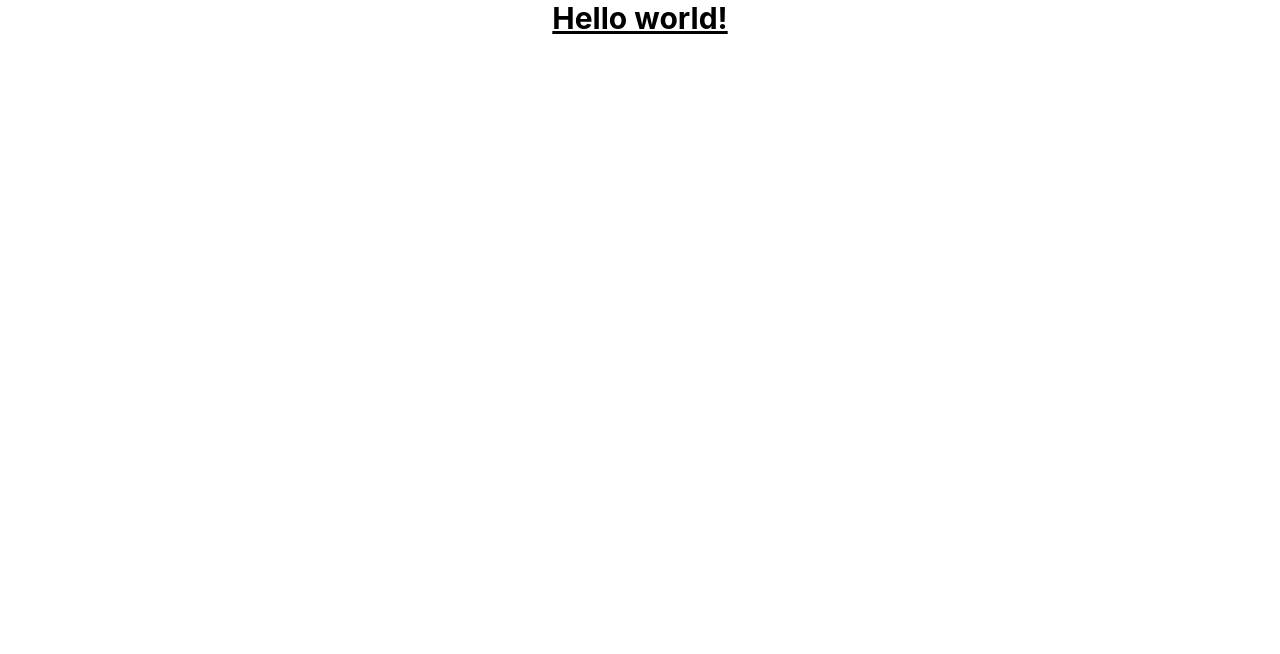
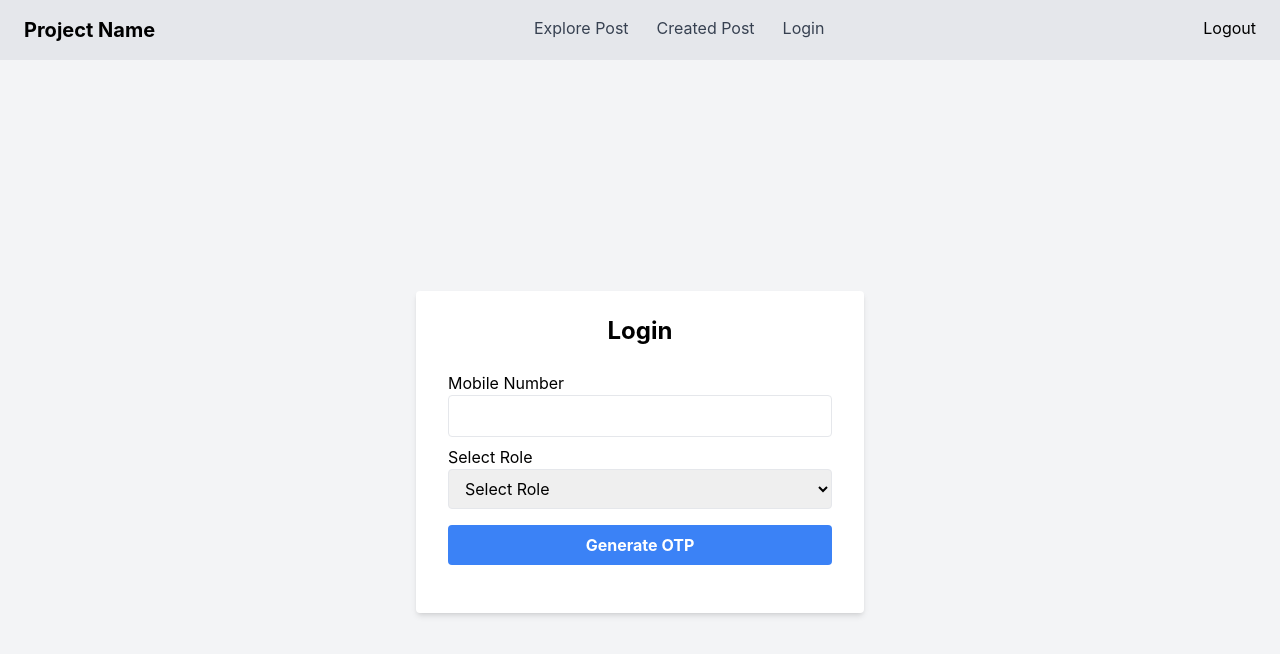
Before and after one commit to prins1085/React-Project, a React (Create React App) app: page /login in a window 1280 px wide. Shown: the top 654 px of the page. Built offline with nearby package versions, Linux system fonts and the light colour scheme.

Commit message:
Add Login Page Module

```diff
--- a/package.json
+++ b/package.json
@@ -6,10 +6,14 @@
     "@testing-library/jest-dom": "^5.16.5",
     "@testing-library/react": "^13.4.0",
     "@testing-library/user-event": "^13.5.0",
+    "formik": "^2.2.9",
     "react": "^18.2.0",
     "react-dom": "^18.2.0",
+    "react-router-dom": "^6.10.0",
     "react-scripts": "5.0.1",
-    "web-vitals": "^2.1.4"
+    "web-vitals": "^2.1.4",
+    "yup": "^1.1.1",
+    "yup-phone": "^1.3.2"
   },
   "scripts": {
     "start": "react-scripts start",
--- a/src/App.js
+++ b/src/App.js
@@ -1,11 +1,21 @@
+import { createBrowserRouter, RouterProvider } from "react-router-dom";
 import "./App.css";
+import Root from "./pages/Root";
+import Login from "./components/Login";
+import HomePage from './pages/HomePage'
+
+const router = createBrowserRouter([
+  {
+    path: "/",
+    element: <Root />,
+    children: [
+      { index: true, element: <HomePage /> },
+      { path: "login", element: <Login /> }],
+  },
+]);
 
 function App() {
-  return (
-    <div className="App">
-      <h1 className="text-3xl font-bold underline">Hello world!</h1>
-    </div>
-  );
+  return <RouterProvider router={router} />;
 }
 
 export default App;
--- /dev/null
+++ b/src/components/Login.js
@@ -0,0 +1,111 @@
+import React, { useState } from "react";
+import Input from "./UI/Input";
+import Button from "./UI/Button";
+import { useFormik } from "formik";
+import { LoginValidation } from "./LoginValidation";
+import { useNavigate } from "react-router-dom";
+
+const initialValues = {
+  mobile: "",
+  role: "",
+};
+
+const Login = () => {
+  const [generateOTP, setGenerateOTP] = useState("");
+  const [userOTP, setUserOTP] = useState("");
+  const [mobile, setMobile] = useState("");
+  const [role, setRole] = useState("");
+  const navigate = useNavigate();
+  const { values, errors, touched, handleBlur, handleChange, handleSubmit } =
+    useFormik({
+      initialValues,
+      validationSchema: LoginValidation,
+      onSubmit: (values, action) => {
+        const otp = Math.floor(1000 + Math.random() * 9000);
+        console.log(otp);
+        setGenerateOTP(otp);
+        setMobile(values.mobile);
+        setRole(values.role);
+      },
+    });
+
+  const OTPChangeHandler = (event) => {
+    setUserOTP(parseInt(event.target.value));
+  };
+
+  const LoginHandler = () => {
+    if (generateOTP === userOTP) {
+        let data = {mobile:mobile, role:role};
+
+      localStorage.setItem("login_data", JSON.stringify(data));
+      navigate("/");
+    }
+  };
+
+  return (
+    <div className="bg-gray-100">
+      <div className="flex justify-center items-center h-[100vh]">
+        <div className="w-full max-w-md">
+          {!generateOTP && (
+            <form
+              onSubmit={handleSubmit}
+              className="bg-white shadow-md rounded px-8 pt-6 pb-8 mb-4"
+            >
+              <h2 className="text-2xl font-bold mb-6 text-center">Login</h2>
+              <Input
+                type="number"
+                name="mobile"
+                id="mobile"
+                label="Mobile Number"
+                value={values.mobile}
+                onChange={handleChange}
+                onBlur={handleBlur}
+              />
+              {errors.mobile && touched.mobile && (
+                <p className="text-red-700 mb-3">{errors.mobile}</p>
+              )}
+              <div className="mb-4">
+                <label className="mb-2" htmlFor="selectRole">
+                  Select Role
+                </label>
+                <select
+                  className="border rounded w-full py-2 px-3"
+                  id="selectRole"
+                  name="role"
+                  value={values.role}
+                  onChange={handleChange}
+                  onBlur={handleBlur}
+                >
+                  <option value="">Select Role</option>
+                  <option value="admin">Admin</option>
+                  <option value="user">User</option>
+                </select>
+                {errors.role && touched.role && (
+                  <p className="text-red-700 mb-3">{errors.role}</p>
+                )}
+              </div>
+              <Button type="submit">Generate OTP</Button>
+            </form>
+          )}
+          {generateOTP && (
+            <div className="bg-white shadow-md rounded px-8 pt-6 pb-8 mb-4">
+              <h2 className="text-2xl font-bold mb-6 text-center">OTP</h2>
+              <Input
+                type="number"
+                name="otp"
+                id="otp"
+                label="OTP"
+                onChange={OTPChangeHandler}
+              />
+              <Button type="button" onClick={LoginHandler}>
+                Login
+              </Button>
+            </div>
+          )}
+        </div>
+      </div>
+    </div>
+  );
+};
+
+export default Login;
--- /dev/null
+++ b/src/components/LoginValidation.js
@@ -0,0 +1,10 @@
+import * as Yup from "yup";
+import "yup-phone";
+
+
+
+export const LoginValidation = Yup.object({
+  mobile: Yup.string().matches(/^[0-9]{10}$/,'Invalid mobile number').required("Mobile number is required"),
+  role : Yup.string().oneOf(["admin", "user"]).required('Role is required'),
+
+});
--- /dev/null
+++ b/src/components/MainNavigation.js
@@ -0,0 +1,21 @@
+import React, { Fragment } from "react";
+import { Link } from "react-router-dom";
+
+const MainNavigation = () => {
+  return (
+   <Fragment>
+    <header className="flex justify-between bg-gray-200 py-4 px-6">
+        <div className="text-xl font-bold"><Link to="">Project Name</Link></div>
+        <div className="flex gap-7">
+            <Link to="/" className="text-gray-700 hover:text-gray-900">Explore Post</Link>
+            <Link to="/" className="text-gray-700 hover:text-gray-900">Created Post</Link>
+            <Link to="/login" className="text-gray-700 hover:text-gray-900">Login</Link>
+        </div>
+        <div><Link to="/">Logout</Link></div>
+
+    </header>
+   </Fragment>
+  );
+};
+
+export default MainNavigation;
--- /dev/null
+++ b/src/components/UI/Button.js
@@ -0,0 +1,17 @@
+import React from "react";
+
+const Button = (props) => {
+  return (
+
+
+    <button
+      className="bg-blue-500 hover:bg-blue-700 text-white font-bold py-2 px-4 rounded w-full mb-4"
+      type={props.type}
+      onClick={props.onClick}
+    >
+      {props.children}
+    </button>
+  );
+};
+
+export default Button;
--- /dev/null
+++ b/src/components/UI/Input.js
@@ -0,0 +1,22 @@
+import React from "react";
+
+const Input = (props) => {
+  return (
+    <div className="mb-2">
+      <label className="mb-2" htmlFor={props.id}>
+        {props.label}
+      </label>
+      <input
+        className="border rounded w-full py-2 px-3"
+        type={props.type}
+        id={props.id}
+        name={props.name}
+        value={props.value}
+        onChange={props.onChange}
+        onBlur={props.onBlur}
+      />
+    </div>
+  );
+};
+
+export default Input;
--- /dev/null
+++ b/src/pages/HomePage.js
@@ -0,0 +1,7 @@
+import React from "react";
+
+const HomePage = () => {
+  return <div>home</div>;
+};
+
+export default HomePage;
--- /dev/null
+++ b/src/pages/Root.js
@@ -0,0 +1,14 @@
+import React, { Fragment } from "react";
+import MainNavigation from "../components/MainNavigation";
+import { Outlet } from "react-router-dom";
+
+const Root = () => {
+  return (
+    <Fragment>
+      <MainNavigation />
+      <Outlet />
+    </Fragment>
+  );
+};
+
+export default Root;
```
Also changed, not shown: 1 other file (tests, documents, lock files or other folders).
